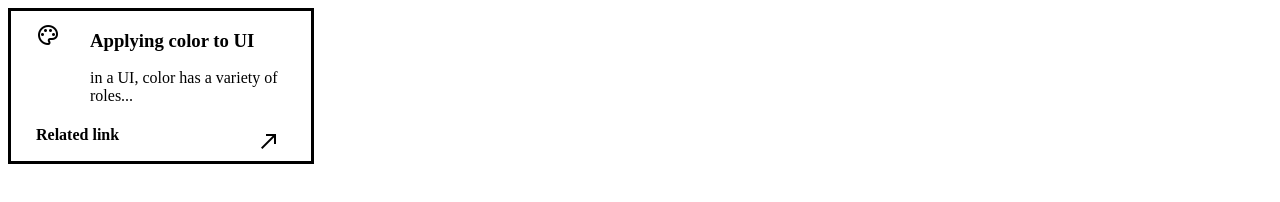
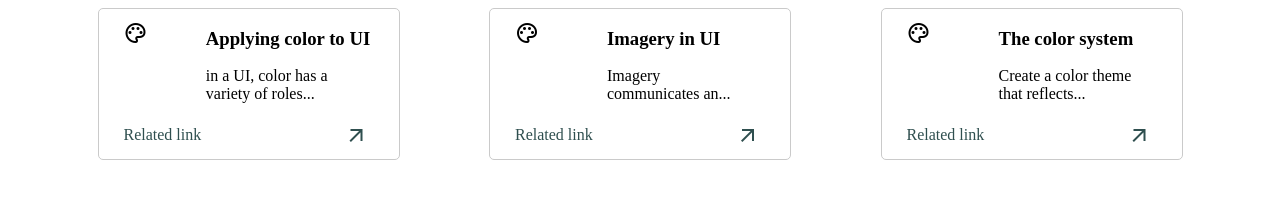
Before and after one commit to Bigtontonytone/Tres-cards, a plain HTML site: page index.html in a window 1280 px wide. Drawn offline with nearby package versions, Linux system fonts and the light colour scheme; files whose address does not match are found by name.

Commit message:
Make layout for the three cards

```diff
--- a/index.html
+++ b/index.html
@@ -10,15 +10,39 @@
 </head>
 
 <body>
-  <div class="parent">
-    <div class="right-side-one">
-      <span id="icon" class="material-symbols-outlined">palette</span>
-       <h3 class="first-title">Applying color to UI</h3>
+  <div class="container">
+    <div class="parent">
+      <div class="right-side-one">
+        <span id="icon" class="material-symbols-outlined">palette</span>
+        <h3 class="first-title">Applying color to UI</h3>
         <p class="first-par">in a UI, color has a variety of roles...</p>
+      </div>
+      <div class="left-side-one">
+        <a class="link-left" href="https://fonts.google.com/icons">Related link</a>
+        <a class="link-right" href="#"><span class="material-symbols-outlined">arrow_outward</span></a>
+      </div>
     </div>
-    <div class="left-side-one">
-      <h4>Related link</h4>
-      <span id="icon-two" class="material-symbols-outlined">north_east</span>
+    <div class="parent">
+      <div class="right-side-one">
+        <span id="icon" class="material-symbols-outlined">palette</span>
+        <h3 class="first-title">Imagery in UI</h3>
+        <p class="first-par">Imagery communicates an...</p>
+      </div>
+      <div class="left-side-one">
+        <a class="link-left" href="https://fonts.google.com/icons">Related link</a>
+        <a class="link-right" href="#"><span class="material-symbols-outlined">arrow_outward</span></a>
+      </div>
+    </div>
+    <div class="parent">
+      <div class="right-side-one">
+        <span id="icon" class="material-symbols-outlined">palette</span>
+        <h3 class="first-title">The color system</h3>
+        <p class="first-par">Create a color theme that reflects...</p>
+      </div>
+      <div class="left-side-one">
+        <a class="link-left" href="https://fonts.google.com/icons">Related link</a>
+        <a class="link-right" href="#"><span class="material-symbols-outlined">arrow_outward</span></a>
+      </div>
     </div>
   </div>
 </body>
--- a/styles.css
+++ b/styles.css
@@ -1,14 +1,33 @@
+.container {
+  display: flex;
+  flex-direction: row;
+  justify-content: space-evenly;
+}
+
 .parent {
   display: flex;
   flex-direction: column;
-  border-style: solid;
+  border: 1px solid rgb(202, 202, 202);
   width: 300px;
   height: 150px;
+  border-radius: 5px;
 }
 
+.parent:hover {
+  background-color: #dfdfdfa8;
+  box-shadow: 1px 2px 10px 2px #00000082;
+}
+
+.material-symbols-outlined {grid-area: icon;}
 .first-title {grid-area: tone; margin-bottom: 0px;}
-.first-par {grid-area: parone; margin-top: 10px; margin-bottom: 0px;}
-.material-symbols-outlined {grid-area: icon;}
+
+.first-par {
+  grid-area: parone;
+  margin-top: 10px;
+  margin-bottom: 0px;
+  max-width: 145px;
+}
+
 
 #icon {
   line-height: 2;
@@ -33,3 +52,17 @@
   justify-content: space-between;
   padding-left: 25px;
 }
+
+.link-left {
+  line-height: 4;
+}
+
+.link-right {
+  line-height: 5;
+  margin-right: 30px;
+}
+
+a {
+text-decoration: none;
+color: darkslategrey;
+}
```
